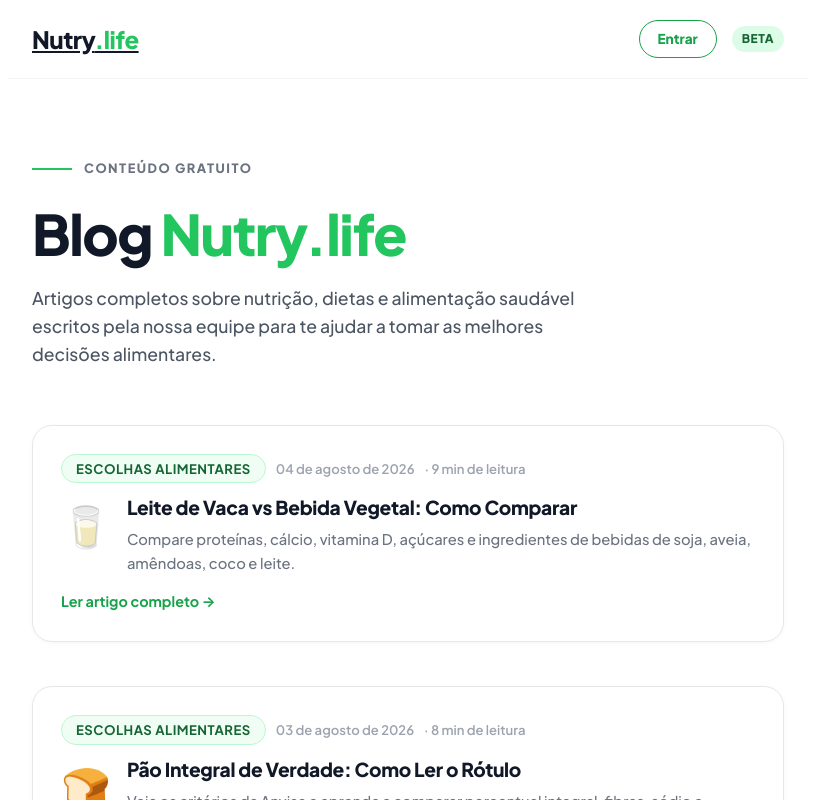
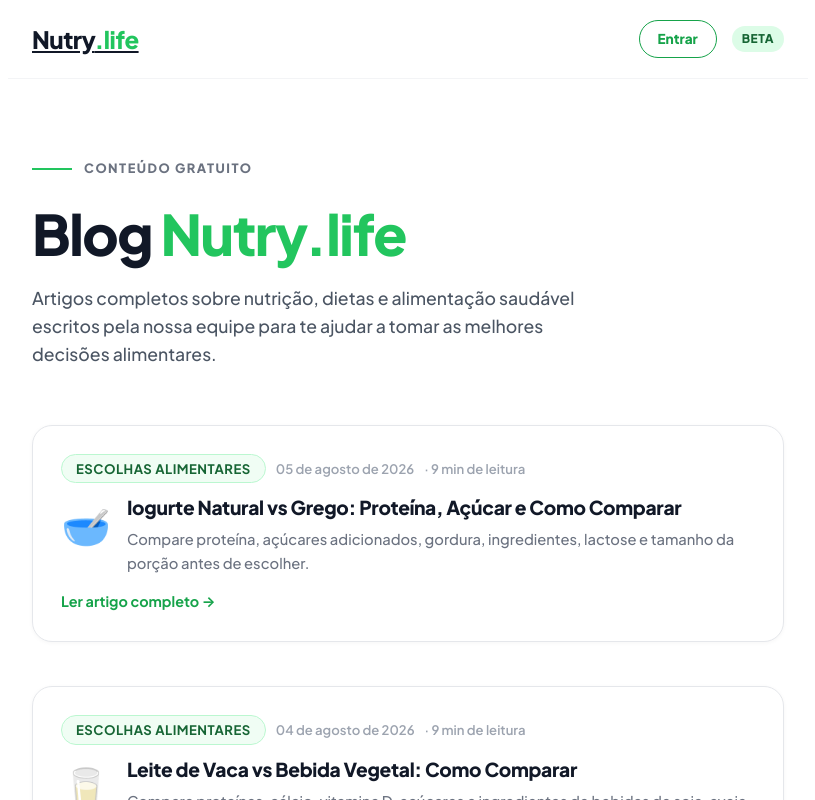
Before and after one commit to elevanceseguros/Nutri, a Next.js app: page /blog in a window 1280 px wide. Shown: the top 800 px of the page, without its empty margins (232-1047 px from the left). Built offline with nearby package versions, Linux system fonts and the light colour scheme.

Commit message:
Adiciona artigo de 05/08 ao índice do blog

```diff
--- a/src/app/blog/page.tsx
+++ b/src/app/blog/page.tsx
@@ -14,6 +14,15 @@ export const metadata: Metadata = {
 };
 
 const posts = [
+  {
+    slug: "iogurte-natural-vs-grego-como-comparar",
+    titulo: "Iogurte Natural vs Grego: Proteína, Açúcar e Como Comparar",
+    descricao: "Compare proteína, açúcares adicionados, gordura, ingredientes, lactose e tamanho da porção antes de escolher.",
+    data: "05 de agosto de 2026",
+    tempo: "9 min de leitura",
+    tag: "Escolhas Alimentares",
+    emoji: "🥣",
+  },
   {
     slug: "leite-de-vaca-vs-bebida-vegetal",
     titulo: "Leite de Vaca vs Bebida Vegetal: Como Comparar",
```
